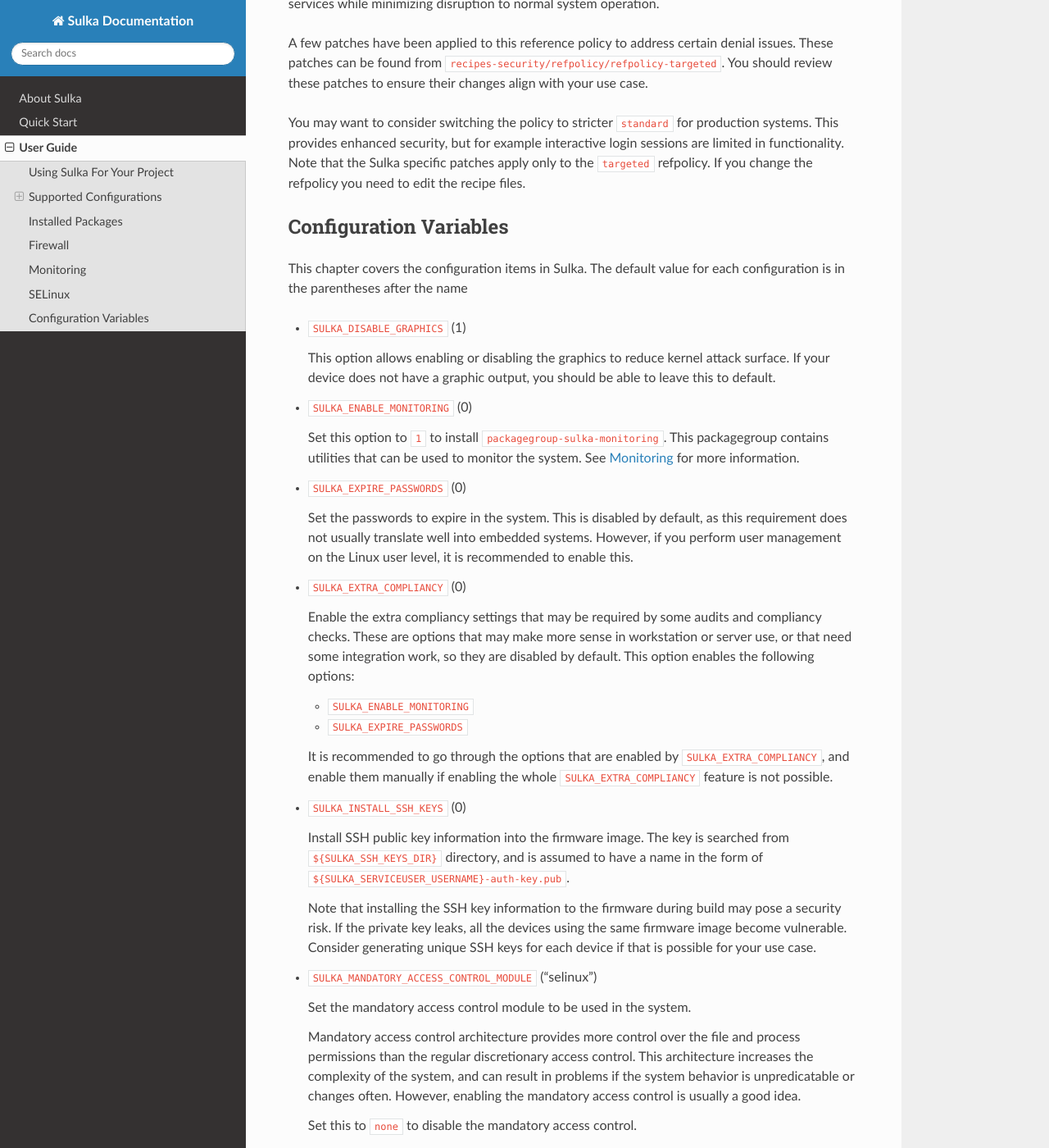
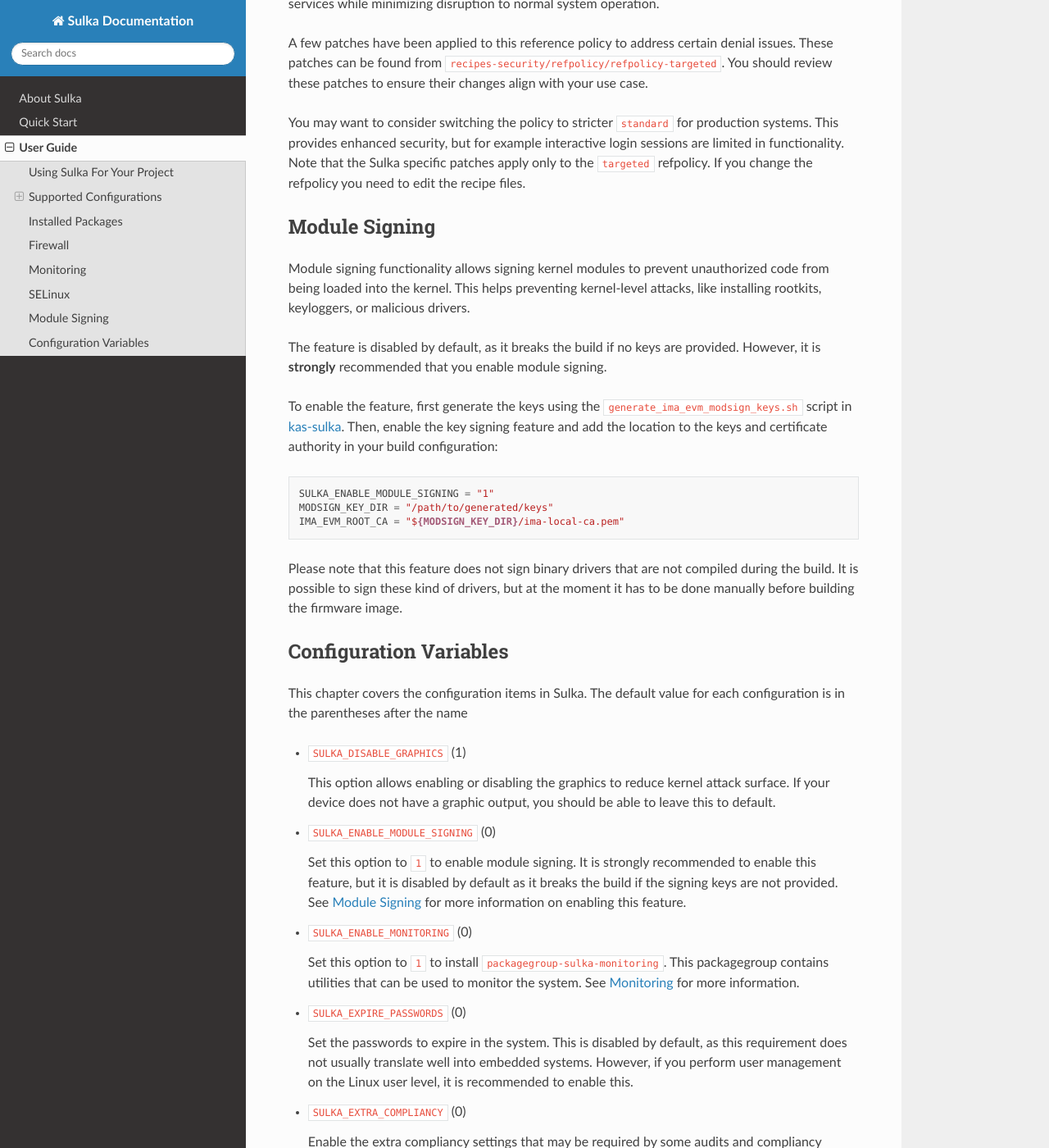
Before and after one commit to AltidSec/sulka-docs, a Sphinx documentation site: the page built from source/user-guide.rst, in a window 1280 px wide and 1400 px high, scrolled down 3930 px. Shown: the whole window at 82% size. Built offline with Sphinx 7.4.7 and the Read the Docs theme 3.1.0, drawn with Linux system fonts in a browser that asks for light colours.

Commit message:
user-guide: Add information about module signing

```diff
--- a/source/user-guide.rst
+++ b/source/user-guide.rst
@@ -163,6 +163,28 @@
 This provides enhanced security, but for example interactive login sessions are limited in functionality.
 Note that the Sulka specific patches apply only to the ``targeted`` refpolicy. If you change the refpolicy you need to edit the recipe files.
 
+Module Signing
+**************
+
+Module signing functionality allows signing kernel modules to prevent unauthorized code from being loaded into the kernel.
+This helps preventing kernel-level attacks, like installing rootkits, keyloggers, or malicious drivers.
+
+The feature is disabled by default, as it breaks the build if no keys are provided.
+However, it is **strongly** recommended that you enable module signing.
+
+To enable the feature, first generate the keys using the ``generate_ima_evm_modsign_keys.sh`` script in `kas-sulka <https://codeberg.org/AltidSec/kas-sulka/src/branch/scarthgap/scripts/generate_ima_evm_modsign_keys.sh>`_.
+Then, enable the key signing feature and add the location to the keys and certificate authority in your build configuration:
+
+.. code-block::
+
+   SULKA_ENABLE_MODULE_SIGNING = "1"
+   MODSIGN_KEY_DIR = "/path/to/generated/keys"
+   IMA_EVM_ROOT_CA = "${MODSIGN_KEY_DIR}/ima-local-ca.pem"
+
+
+Please note that this feature does not sign binary drivers that are not compiled during the build.
+It is possible to sign these kind of drivers, but at the moment it has to be done manually before building the firmware image.
+
 Configuration Variables
 ***********************
 
@@ -172,6 +194,12 @@
 
   This option allows enabling or disabling the graphics to reduce kernel attack surface.
   If your device does not have a graphic output, you should be able to leave this to default.
+
+* ``SULKA_ENABLE_MODULE_SIGNING`` (0)
+
+  Set this option to ``1`` to enable module signing.
+  It is strongly recommended to enable this feature, but it is disabled by default as it breaks the build if the signing keys are not provided.
+  See :ref:`Module Signing` for more information on enabling this feature.
 
 * ``SULKA_ENABLE_MONITORING`` (0)
 
```
